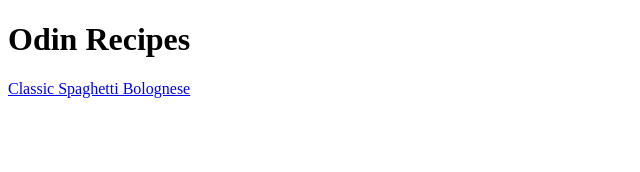
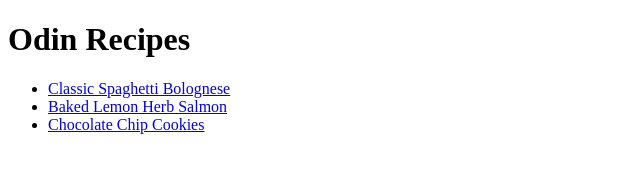
Before and after one commit to Azibhons/odin-recipes, a plain HTML site: page index.html in a window 1280 px wide. Shown: the whole page, without its empty margins (0-640 px from the left). Drawn offline with Linux system fonts and the light colour scheme.

Commit message:
index.html file updated with the Baked Lemon Herb Salmon and Chocolate Chip Cookies page links

```diff
--- a/index.html
+++ b/index.html
@@ -6,6 +6,10 @@
     </head>
     <body>
         <h1>Odin Recipes</h1>
-        <a href="./recipes/Spagh_Bolo.html">Classic Spaghetti Bolognese</a>
+           <ul>
+            <li><a href="./recipes/Spagh_Bolo.html">Classic Spaghetti Bolognese</a></li>
+            <li><a href="./recipes/baked-lemonherb_salmon.html">Baked Lemon Herb Salmon</a></li>
+            <li><a href="./recipes/choco-chip_cookies.html">Chocolate Chip Cookies</a></li>
+           </ul>
     </body>
 </html>
```
